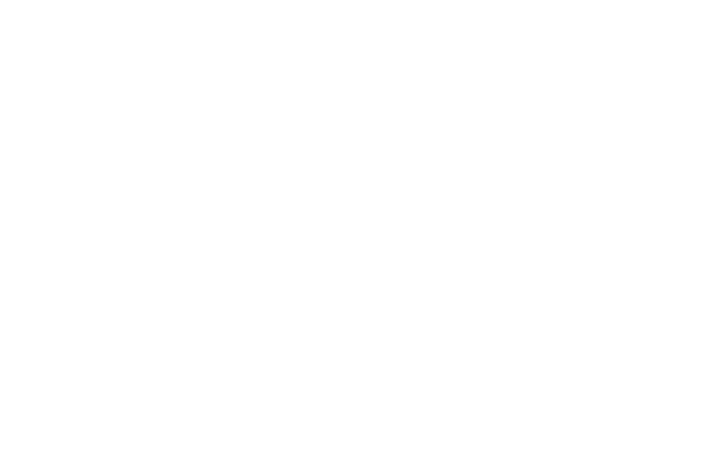
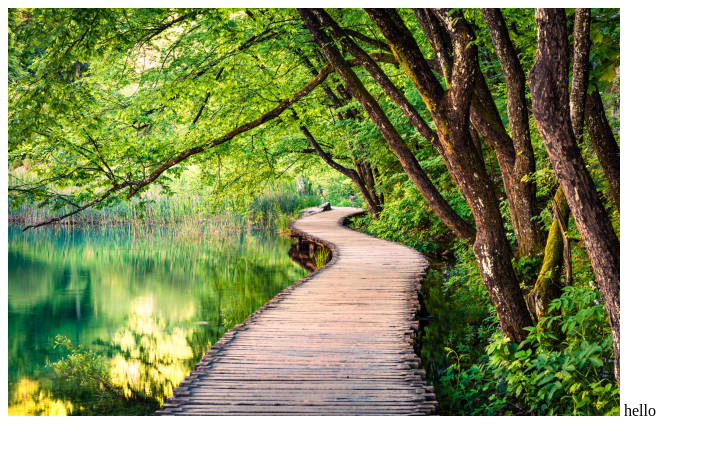
Before and after one commit to gubanna11/DevOps_online_Kharkiv_2021Q4, a plain HTML site: page m1/task1.1/index.html in a window 1280 px wide. Shown: the whole page, without its empty margins (0-711 px from the left). Drawn offline with Linux system fonts and the light colour scheme.

Commit message:
Add img in inde.html

```diff
--- a/m1/task1.1/index.html
+++ b/m1/task1.1/index.html
@@ -7,6 +7,7 @@
     <title>task1.1</title>
 </head>
 <body>
-
+    <img src="/m1/task1.1/images/img.jpg" alt="image">
+    hello
 </body>
 </html>
```
